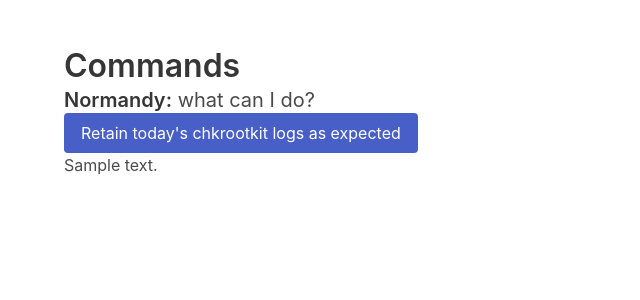
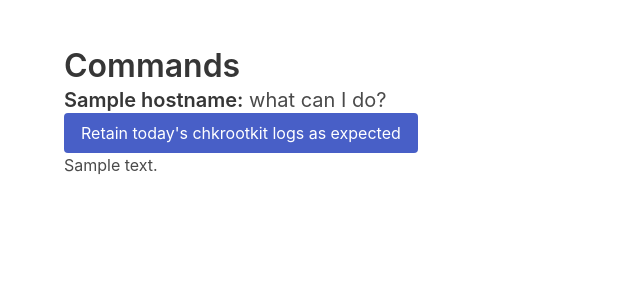
Before and after one commit to lipflip010/abad, a Flask app: template templates/commands.html in a window 1280 px wide. Shown: the top 300 px of the page, without its empty margins (0-640 px from the left). Run offline with Flask 2, Linux system fonts and the light colour scheme; the template is opened without the code that fills it: most values are stand-ins (such as "Sample title", 1, 10 or a date in 2020).

Commit message:
added dynamic hostname to commands

```diff
--- a/ansible/publish_updates.yml
+++ b/ansible/publish_updates.yml
@@ -8,5 +8,5 @@
         repo: https://github.com/lipflip010/abad.git
         dest: /var/www/abad
         force: yes
-        version: prod
+        version: develop
         accept_hostkey: yes
--- a/app.py
+++ b/app.py
@@ -5,6 +5,7 @@ import socket
 from time import strftime, tzname
 
 app = Flask(__name__)
+hostname = socket.gethostname()
 
 
 def run(command):
@@ -14,7 +15,6 @@ def run(command):
 
 @app.route('/')
 def index():
-    hostname = socket.gethostname()
     system_time = strftime("%H:%M:%S") + " (" + tzname[0] + ")"
     return render_template('index.html', system_time=system_time, hostname=hostname)
 
@@ -27,7 +27,7 @@ def storage():
 
 @app.route('/commands')
 def commands():
-    return render_template('commands.html')
+    return render_template('commands.html', hostname=hostname)
 
 
 @app.route('/commands/chkrootkit_logs')
--- a/templates/commands.html
+++ b/templates/commands.html
@@ -13,7 +13,7 @@
             Commands
         </h1>
         <p class="subtitle">
-            <strong>Normandy:</strong> what can I do?
+            <strong>{{ hostname }}:</strong> what can I do?
         </p>
     </div>
     <div class="container">
```
